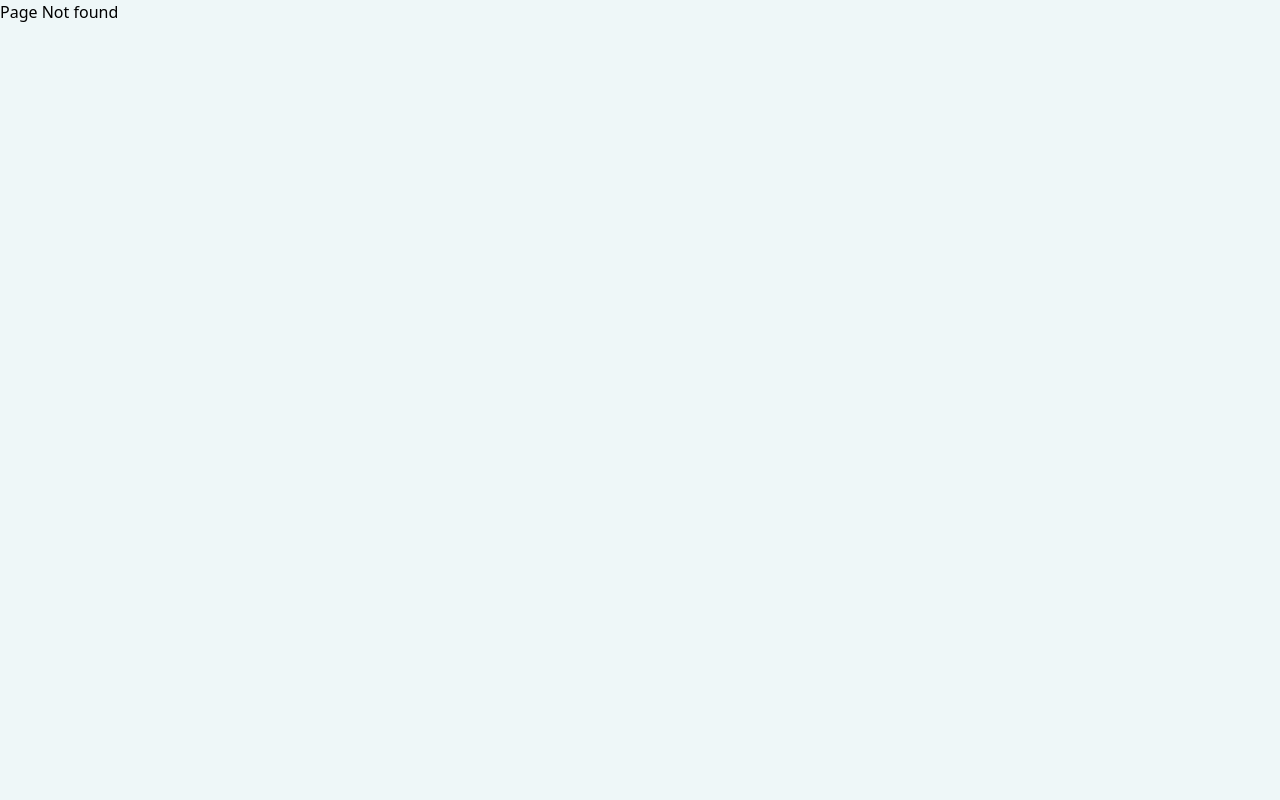
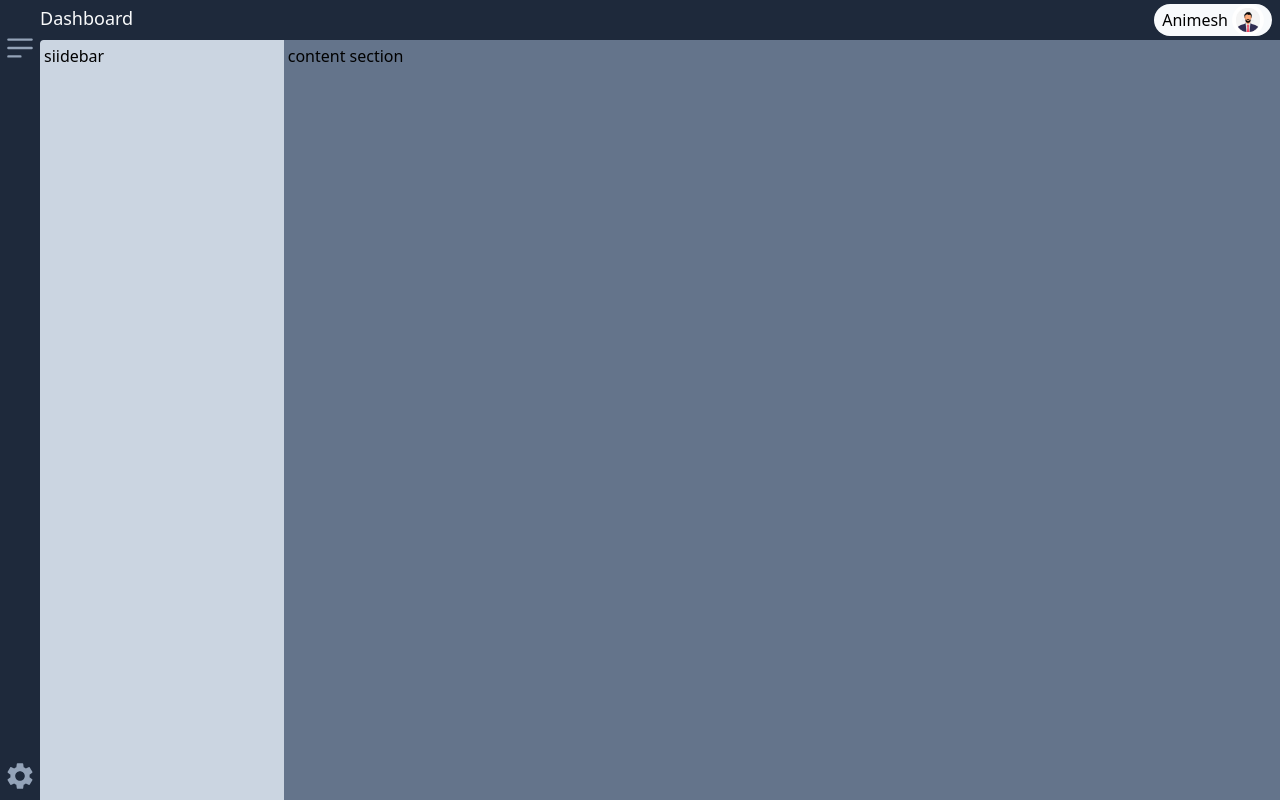
Before and after one commit to Animeshmitra08/Portify, a React (Create React App) app: page /dashboard in a window 1280 px wide. Before the commit this address had no page. Built offline with nearby package versions, Linux system fonts and the light colour scheme.

Commit message:
dashboard

```diff
--- a/src/App.css
+++ b/src/App.css
@@ -12,3 +12,14 @@ html::-webkit-scrollbar-thumb{
   border-radius: 8px;
   box-shadow: inset 0 0 3px rgb(114, 114, 126);
 }
+
+.drpdwn::before{
+  content: '';
+  position: absolute;
+  background-color: rgb(248,250,252);
+  height: 18px;
+  width: 18px;
+  transform: rotate(45deg);
+  right: 1rem;
+  top: -0.5rem;
+}
--- a/src/App.js
+++ b/src/App.js
@@ -7,6 +7,7 @@ import Aboutus from './Pages/Aboutus';
 import Templates from './Pages/Templates';
 import Login from './Authentication/Login';
 import Register from './Authentication/Register';
+import Dashboard from './Pages/Dashboard';
 
 function App() {
   return (
@@ -15,6 +16,7 @@ function App() {
         <Route path="/" exact element={<Landing_Page/>}/>
         <Route path="/about" exact element={<Aboutus/>}/>
         <Route path="/templates" exact element={<Templates/>}/>
+        <Route path="/dashboard" exact element={<Dashboard/>}/>
 
         <Route path="/login" exact element={<Login/>}/>
         <Route path="/register" exact element={<Register/>}/>
--- a/src/Authentication/Login.js
+++ b/src/Authentication/Login.js
@@ -18,7 +18,7 @@ const Login = () => {
                 <div className="flex justify-evenly h-[5rem] text-center gap-2 items-center">
 
                   <motion.button
-                  whileHover={{background: "blue"}}
+                  whileHover={{background: "skyblue"}}
                   whileTap={{ scale: 0.9 }}
                   transition={{ type: "spring", stiffness: 400, damping: 17 }}
                   className="border-2 p-2 w-full rounded-xl flex items-center justify-evenly"
@@ -28,7 +28,7 @@ const Login = () => {
                   </motion.button>
 
                   <motion.button className="border-2 p-2 w-full rounded-xl flex items-center justify-evenly"
-
+                  whileHover={{background: "grey"}}
                   whileTap={{ scale: 0.9 }}
                   transition={{ type: "spring", stiffness: 400, damping: 17 }}
                   >
@@ -83,6 +83,13 @@ const Login = () => {
                     </button>
                   </div>
 
+                  <div className="text-sm mt-2">
+                        Don't have an account?
+                        <a href="#" className="font-semibold text-indigo-600 hover:text-indigo-500 ml-2">
+                          Register Here
+                        </a>
+                      </div>
+
 
                 </form>
             </div>
--- a/src/Pages/Aboutus.js
+++ b/src/Pages/Aboutus.js
@@ -6,6 +6,12 @@ const Aboutus = () => {
   return (
     <>
       <Navbar/>
+      <section>
+        <div>
+          <p>
+          Welcome to Portify, where creativity meets digital excellence. We specialize in crafting stunning portfolio websites that showcase your work and tell your unique story. At Portify, we understand the power of a visually compelling portfolio, and we're here to help you shine.
+          </p>
+        </div>
         <div>Let's Collaborate
           <p>
             We're passionate about helping you succeed. Your portfolio is your digital identity, and we're committed to making it unforgettable. Whether you're an artist, photographer, designer, or a professional showcasing your work, we're here to bring your portfolio to life.
@@ -13,6 +19,7 @@ const Aboutus = () => {
             Thank you for considering us as your portfolio website partner. We look forward to helping you share your story with the world.
           </p>
         </div>
+      </section>
       <Footer/>
     </>
   )
--- /dev/null
+++ b/src/Pages/Dashboard.js
@@ -0,0 +1,77 @@
+import React, { useEffect, useRef, useState } from 'react';
+import { HiMiniBars3BottomLeft } from "react-icons/hi2";
+import { MdSettings } from "react-icons/md";
+
+const Dashboard = () => {
+
+  const [avatarDropdown, setAvatarDropdown] = useState(false);
+
+  const handleclick = () =>{
+    setAvatarDropdown((prev)=> !prev);
+  }
+
+  let divref = useRef();
+
+  useEffect(() => {
+    const mouseHandler =(e)=>{
+      if(!divref.current.contains(e.target)){
+        setAvatarDropdown(false);
+      }
+    }
+    document.addEventListener('mousedown', mouseHandler);
+
+    return () => {
+      document.removeEventListener('mousedown', mouseHandler);
+    }
+  },[])
+
+
+
+
+  return (
+    <>
+      <div className="bg-slate-800 w-100 h-screen overflow-hidden">
+        <h1 className="absolute text-gray-50 left-10 top-1 text-lg">Dashboard</h1>
+        <HiMiniBars3BottomLeft className="w-8 h-8 absolute fill-slate-400 left-1 top-8 cursor-pointer"/>
+        <MdSettings className="w-8 h-8 absolute bottom-2 left-1 fill-slate-400 cursor-pointer"/>
+
+        <div ref={divref}>
+           <button className="bg-slate-50 cursor-pointer absolute right-2 top-1 flex items-center px-2 gap-1 rounded-full" onClick={handleclick}>
+          <span>Animesh</span>
+          <img className="w-8 h-8 rounded-full " src="/assets/avatar1.jpg" alt="Medium avatar"/>
+        </button>
+
+        {avatarDropdown &&
+        <div className="bg-slate-50 w-[150px] rounded-md p-2 absolute shadow-lg right-2 top-[50px] drpdwn">
+          <ul className="flex flex-col gap-1">
+            <li>Profile</li>
+            <hr/>
+            <li>Settings</li>
+            <hr/>
+            <li>Logout</li>
+          </ul>
+        </div>}
+        </div>
+
+
+
+
+
+
+        <div className="bg-slate-50 ml-10 mt-10 w-screen h-screen rounded-tl-md flex pr-2">
+          <div className="w-[300px] h-[100%] bg-slate-300 rounded-l p-1">
+            siidebar
+          </div>
+          <hr/>
+          <div className="w-[100%] h-[100%] bg-slate-500 p-1">
+            content section
+          </div>
+
+        </div>
+
+      </div>
+    </>
+  )
+}
+
+export default Dashboard
```
Also changed, not shown: public/assets/avatar1.jpg (added). Lines whose indentation alone changed are shown as unchanged.
